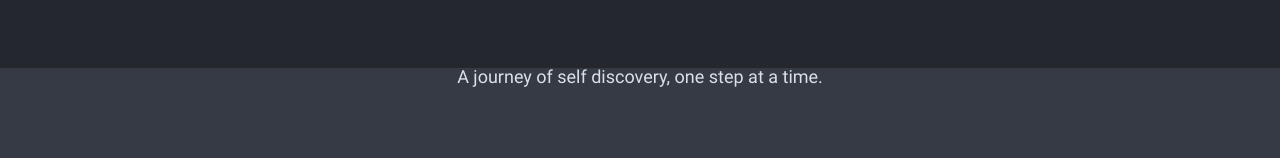
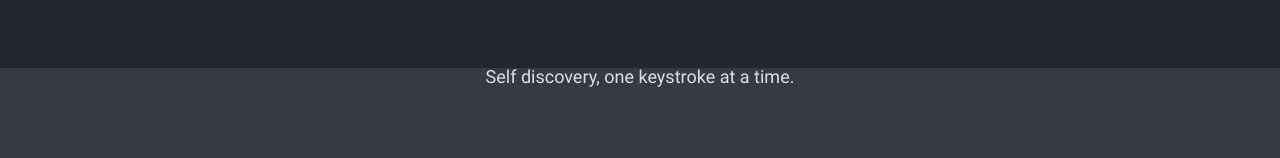
Before and after one commit to humpangle/melog, a React (Create React App) app in the folder client/: page / in a window 1280 px wide. Shown: the part 122-280 px from the top of the page. Built offline with nearby package versions, Linux system fonts and the light colour scheme.

Commit message:
Building frontend WIP.

```diff
--- a/client/src/App.tsx
+++ b/client/src/App.tsx
@@ -12,9 +12,7 @@ class App extends React.Component {
           <img src={logo} className="App-logo" alt="logo" />
           <h2>Melog</h2>
         </div>
-        <p className="App-intro">
-          A journey of self discovery, one step at a time.
-        </p>
+        <p className="App-intro">Self discovery, one keystroke at a time.</p>
       </div>
     );
   }
```
Also changed, not shown: client/package.json (+13 -3 lines), client/src/routes/signin.route.tsx (added, +9 -0 lines), 1 other file (tests, documents, lock files or other folders).
